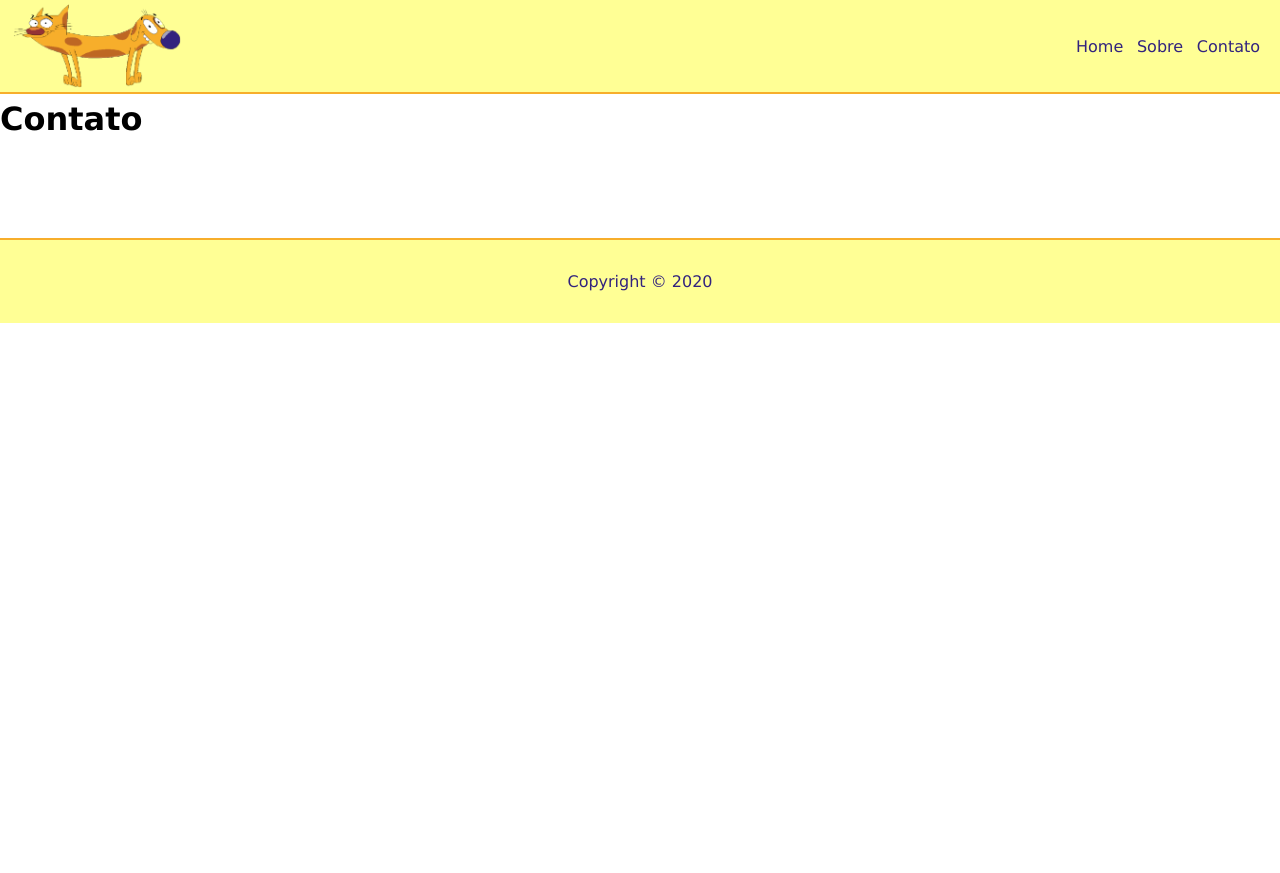
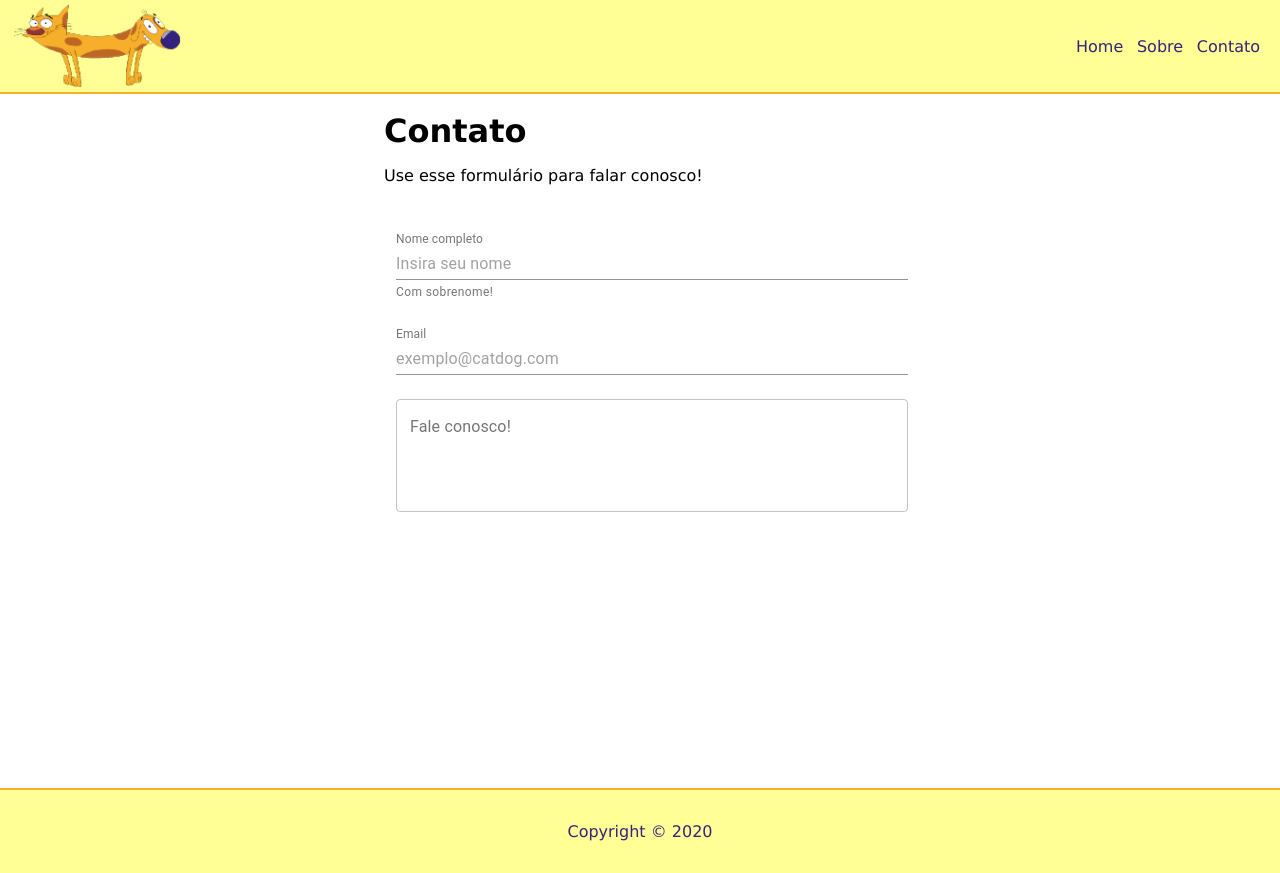
Before and after one commit to athenasaran/PI-GRUPO4, a React (Create React App) app in the folder catdog/: page /contato in a window 1280 px wide. Before the commit the page ends 800 px from the top, so only its background shows below. Built offline with nearby package versions, Linux system fonts and the light colour scheme.

Commit message:
criação do formulário de contato

```diff
--- a/catdog/src/App.js
+++ b/catdog/src/App.js
@@ -9,7 +9,6 @@ import Dog from './pages/Dog/Dog';
 function App() {
   return (
     <div className="App">
-
       <Router>
         <Switch>
 
--- a/catdog/src/pages/Contato/Contato.css
+++ b/catdog/src/pages/Contato/Contato.css
@@ -1,3 +1,18 @@
 .contato {
-    margin: 100px 0;
+    margin: 14vh 0 33vh 0;
 }
+
+
+#titulo {
+    margin-left: 30%;
+    margin-bottom: 35px;
+}
+
+#titulo h1{
+    margin-bottom: 0px;
+}
+
+#form-de-contato{
+    margin-right: 30%;
+    margin-left: 30%;
+}
--- a/catdog/src/pages/Contato/Contato.jsx
+++ b/catdog/src/pages/Contato/Contato.jsx
@@ -2,14 +2,62 @@ import React from "react";
 import Header from '../../components/Header/Header';
 import Footer from '../../components/Footer/Footer';
 import "./Contato.css"
+
+// import FormControl from '@material-ui/core/FormControl';
+// import InputLabel from '@material-ui/core/InputLabel';
+// import Input from '@material-ui/core/Input';
+// import FormHelperText from '@material-ui/core/FormHelperText';
+import TextField from '@material-ui/core/TextField';
 
 const Contato = () => {
     return (
         <>
 
             <Header />
+
             <div className="contato">
-                <h1>Contato</h1>
+                <div id="titulo">
+                    <h1>Contato</h1>
+                    <p>Use esse formulário para falar conosco!</p>
+                </div>
+                <div id="form-de-contato">
+                    <TextField
+                    id="nome-completo"
+                    label="Nome completo"
+                    style={{ margin:12}}
+                    placeholder="Insira seu nome"
+                    helperText="Com sobrenome!"
+                    fullWidth
+                    margin="normal"
+                    InputLabelProps={{
+                        shrink: true,
+                    }}
+                    />
+                    <TextField
+                    id="email"
+                    label="Email"
+                    style={{ margin: 12}}
+                    placeholder="exemplo@catdog.com"
+                    fullWidth
+                    color="secondary"
+                    margin="normal"
+                    InputLabelProps={{
+                        shrink: true,
+                    }}
+                    />
+                    <TextField
+                    style={{ margin: 12 }}
+                    id="contato-texto"
+                    label="Fale conosco!"
+                    multiline
+                    fullWidth
+                    rows={4}
+                    variant="outlined"
+                    />
+                    {/* nome
+                    email
+                    sugestão */}
+                </div>
             </div>
             <Footer />
         </>
```
Also changed, not shown: 1 other file (tests, documents, lock files or other folders).
